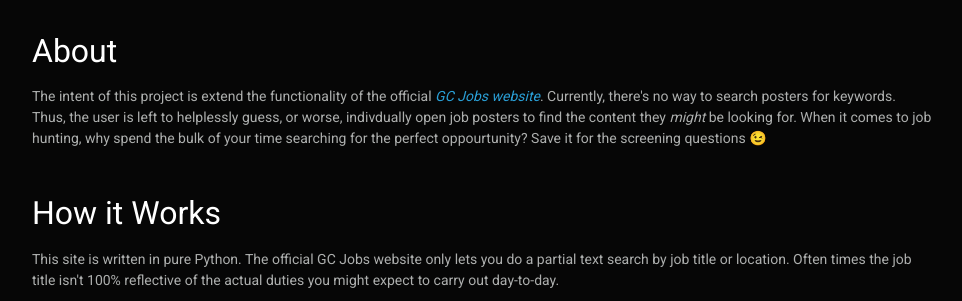
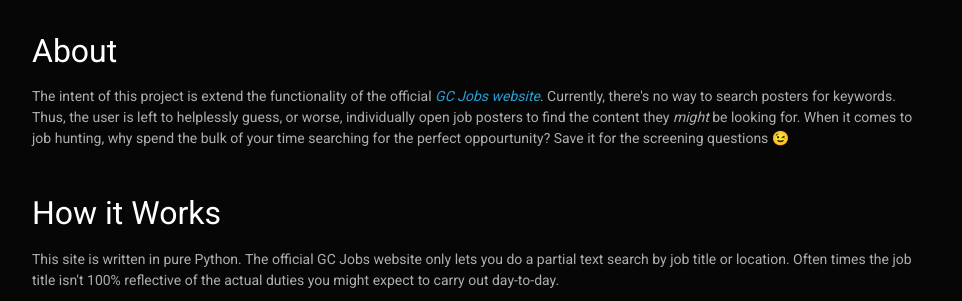
Before and after one commit to Fbasham/gcjobs, a Flask app: page /about in a window 1280 px wide. Shown: the part 53-354 px from the top of the page, without its empty margins (158-1120 px from the left). Run offline with Flask 2, Linux system fonts and the light colour scheme; some libraries are stand-ins or nearby versions.

Commit message:
Update about.html

```diff
--- a/templates/about.html
+++ b/templates/about.html
@@ -12,7 +12,7 @@
     <p class="text-break">The intent of this project is extend the functionality of the official
     <i><a href="https://emploisfp-psjobs.cfp-psc.gc.ca/psrs-srfp/applicant/page2440?fromMenu=true&toggleLanguage=en" target="_">GC Jobs website</a></i>.
     Currently, there's no way to search posters for keywords.  Thus, the user is left to helplessly guess, or worse,
-    indivdually open job posters to find the content they <i>might</i> be looking for.  When it comes to job hunting, why spend the bulk of your time searching
+    individually open job posters to find the content they <i>might</i> be looking for.  When it comes to job hunting, why spend the bulk of your time searching
     for the perfect oppourtunity?  Save it for the screening questions <span>&#128521;</span></p>
 </div>
 
```
